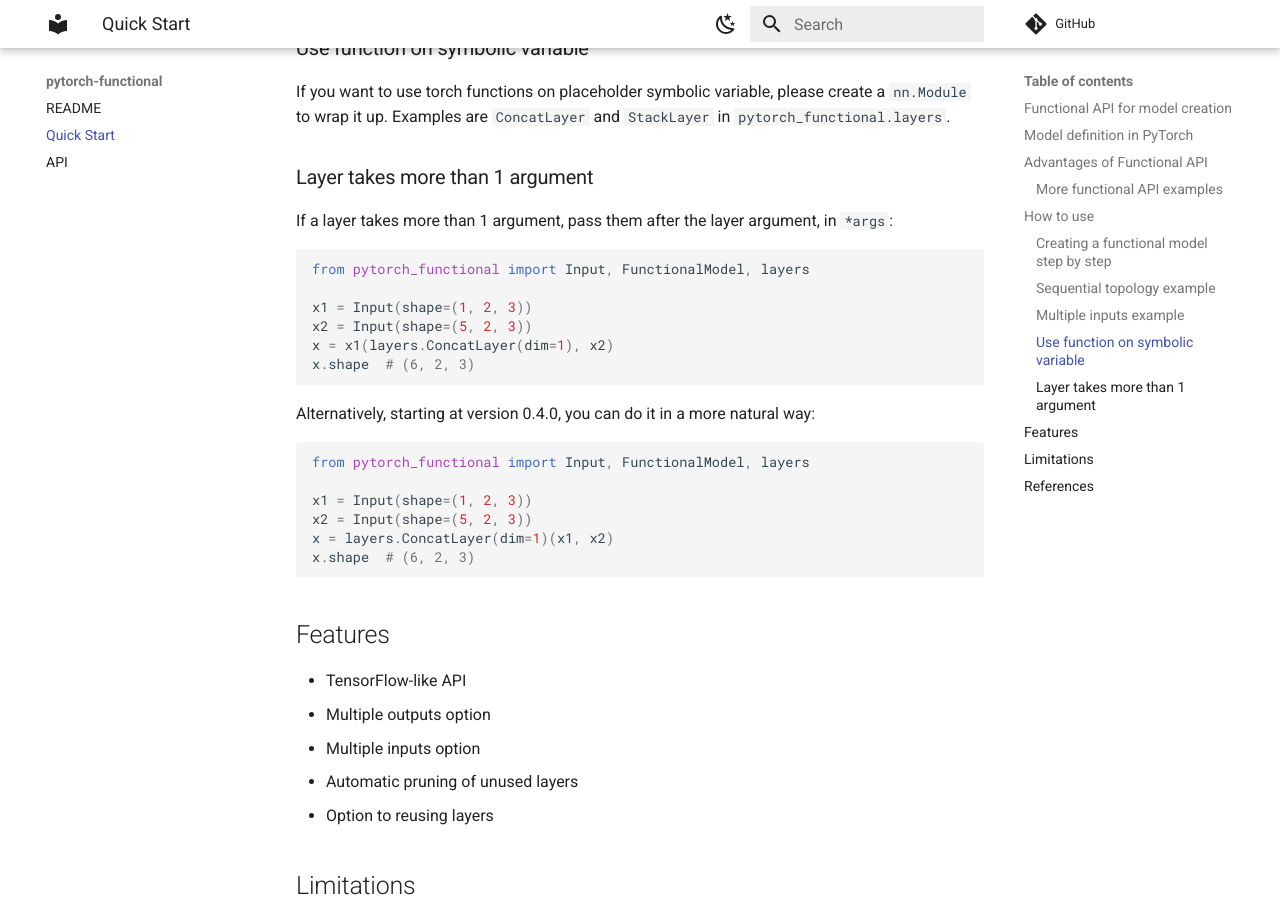
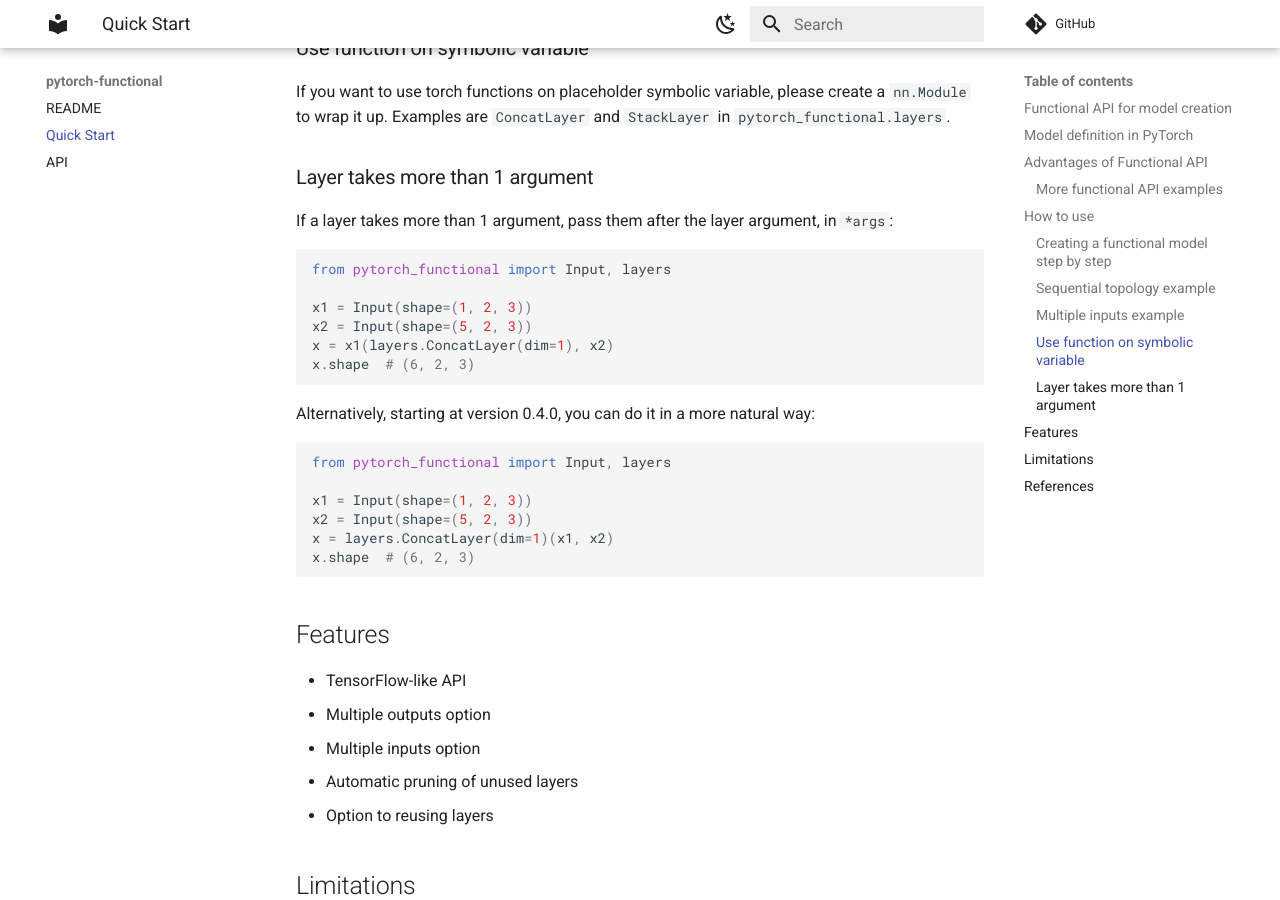
Before and after one commit to sjmikler/pytorch-symbolic, an MkDocs documentation site: the page built from docs/quick_start.md, in a window 1280 px wide and 900 px high, scrolled down 5417 px. Built offline with MkDocs 1.6.1 and Material for MkDocs 9.7.7, drawn with Linux system fonts in a browser that asks for light colours; comment, search, counter and statistics services are not loaded.

````diff
--- a/docs/quick_start.md
+++ b/docs/quick_start.md
@@ -246,7 +246,7 @@ If you want to use torch functions on placeholder symbolic variable, please crea
 If a layer takes more than 1 argument, pass them after the layer argument, in ``*args``:
 
 ```py
-from pytorch_functional import Input, FunctionalModel, layers
+from pytorch_functional import Input, layers
 
 x1 = Input(shape=(1, 2, 3))
 x2 = Input(shape=(5, 2, 3))
@@ -257,7 +257,7 @@ x.shape  # (6, 2, 3)
 Alternatively, starting at version 0.4.0, you can do it in a more natural way:
 
 ```py
-from pytorch_functional import Input, FunctionalModel, layers
+from pytorch_functional import Input, layers
 
 x1 = Input(shape=(1, 2, 3))
 x2 = Input(shape=(5, 2, 3))
--- a/setup.cfg
+++ b/setup.cfg
@@ -3,4 +3,4 @@ ignore_missing_imports = True
 
 [flake8]
 ignore = E203,F401,W503
-max-line-length = 88
+max-line-length = 110
````
